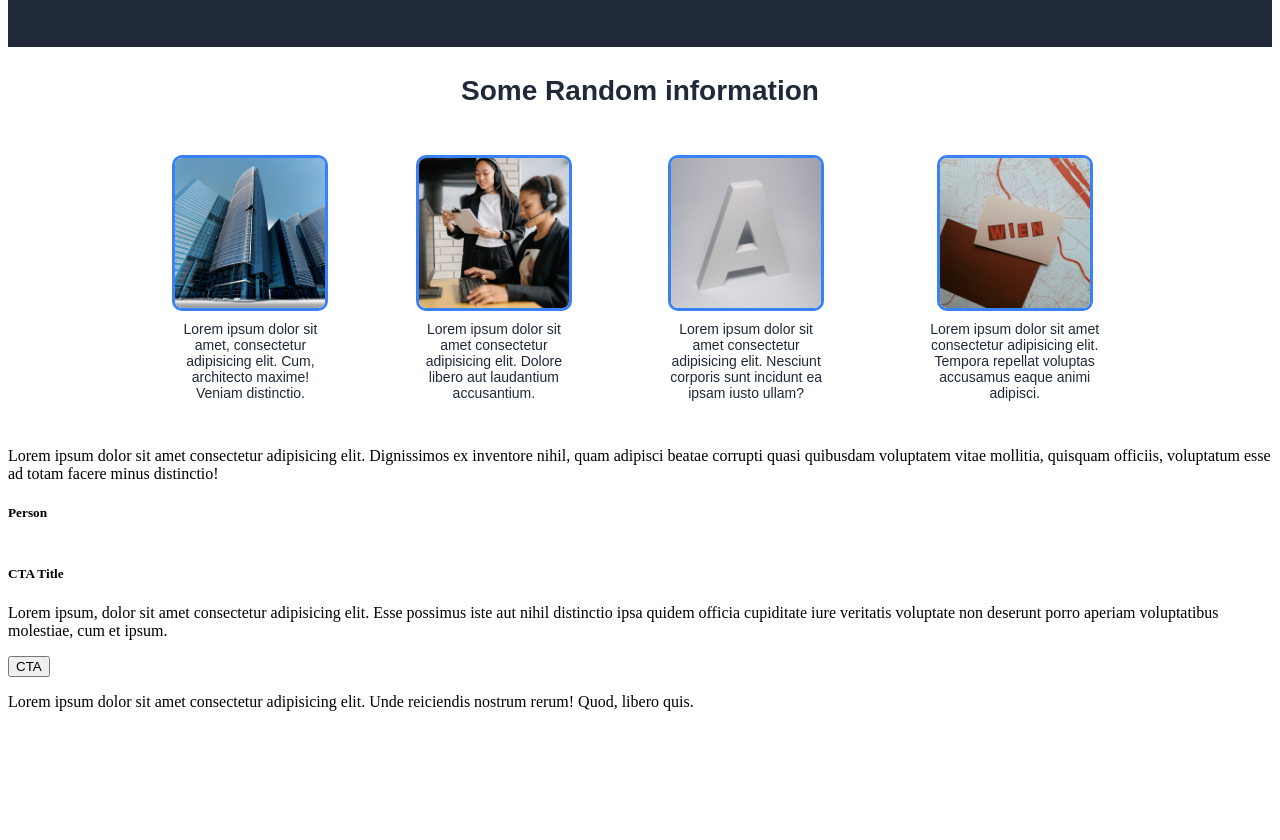
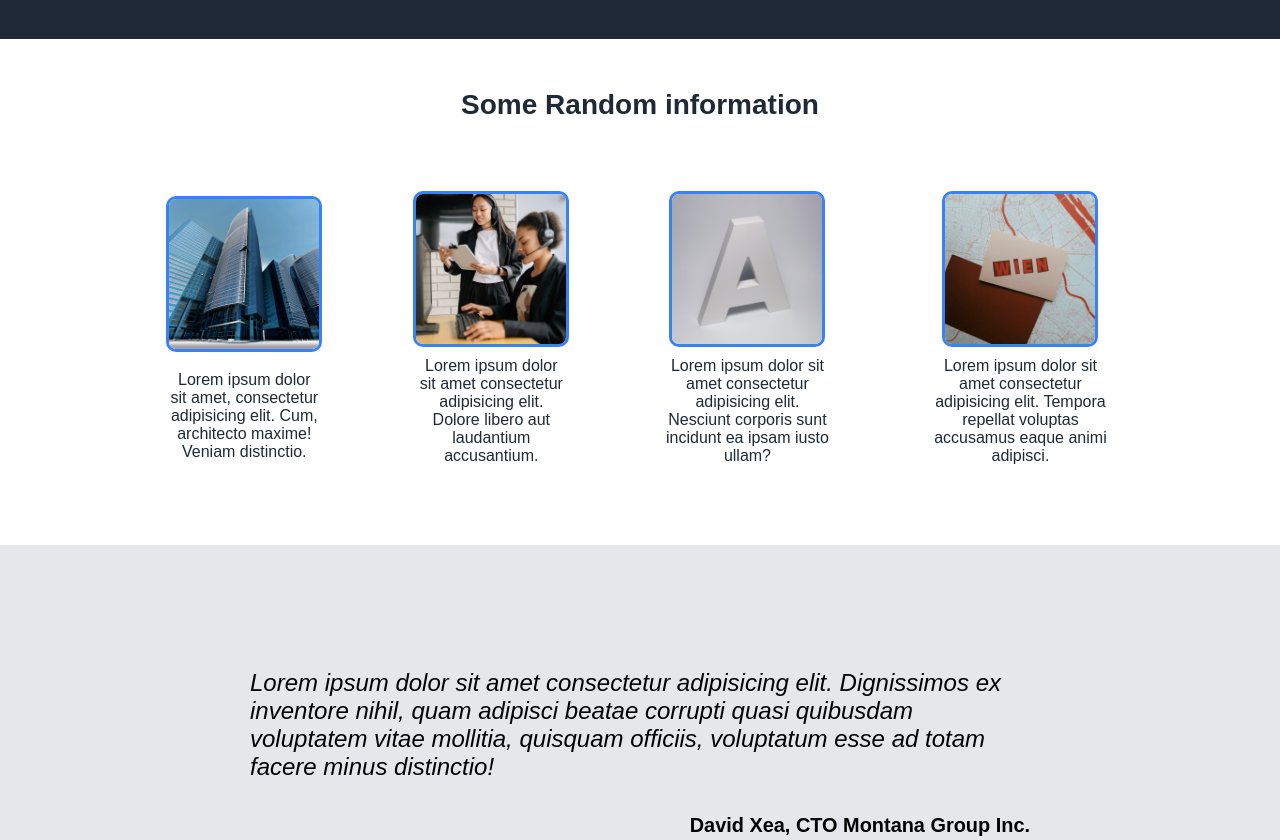
Before and after one commit to axelquartz/novara-landing-page, a plain HTML site: page index.html in a window 1280 px wide. Shown: the part 525-1365 px from the top of the page. Before the commit the page ends 1260 px from the top, so only its background shows below. Drawn offline with Linux system fonts and the light colour scheme.

Commit message:
The style properties are applied to the whole page

```diff
--- a/index.html
+++ b/index.html
@@ -49,20 +49,20 @@
             </div>
         </div>
         <div class="testimonial">
-            <p>Lorem ipsum dolor sit amet consectetur adipisicing elit. Dignissimos ex inventore nihil, quam adipisci beatae corrupti quasi quibusdam voluptatem vitae mollitia, quisquam officiis, voluptatum esse ad totam facere minus distinctio!</p>
-            <h5>Person</h5>
+            <p><em>Lorem ipsum dolor sit amet consectetur adipisicing elit. Dignissimos ex inventore nihil, quam adipisci beatae corrupti quasi quibusdam voluptatem vitae mollitia, quisquam officiis, voluptatum esse ad totam facere minus distinctio!</em></p>
+            <h5>David Xea, CTO Montana Group Inc.</h5>
         </div>
         <div class="cta">
             <div class="left-cta">
-                <h5>CTA Title</h5>
-                <p>Lorem ipsum, dolor sit amet consectetur adipisicing elit. Esse possimus iste aut nihil distinctio ipsa quidem officia cupiditate iure veritatis voluptate non deserunt porro aperiam voluptatibus molestiae, cum et ipsum.</p>
+                <h5>Call to Action, It's Time!</h5>
+                <p>Sign up for our product by clicking that button rigth over there</p>
             </div>
             <div class="right-cta">
                 <button>CTA</button>
             </div>
         </div>
         <div class="footer">
-            <p>Lorem ipsum dolor sit amet consectetur adipisicing elit. Unde reiciendis nostrum rerum! Quod, libero quis.</p>
+            <p>Copyright ® The Odin Project 2022</p>
         </div>
     </div>
 </body>
--- a/style.css
+++ b/style.css
@@ -1,10 +1,11 @@
 body{
-    background-color: #ffffff;
+    margin: auto;
 }
 /*Main container. The parent of every section of the websibe*/
 .container{
     display: flex;
     flex-direction: column;
+    margin: o;
 }
 /*Header Section*/
 .header{
@@ -27,6 +28,7 @@ li{
     margin: auto 20px;
     font-family: Arial, Helvetica, sans-serif;
     color: #ffffff;
+    font-size: 16px;
 }
 /*Hero section*/
 .hero{
@@ -41,6 +43,7 @@ li{
 .left-section>p{
     color: #ffffff;
     font-family: Arial, Helvetica, sans-serif;
+    font-size: 16px;
 }
 .left-section>button{
     padding: 7px 60px;
@@ -69,10 +72,11 @@ h1{
     font-family: Arial, Helvetica, sans-serif;
     color: #1f2937;
     font-size: 28px;
+    margin: 50px 0;
 }
 .group-cards{
     display: flex;
-    margin: 0 120px;
+    margin: 50px 120px;
     justify-content: space-around;
 }
 .card{
@@ -92,7 +96,72 @@ h1{
 .card>p{
     text-align: center;
     font-family: Arial, Helvetica, sans-serif;
-    font-size: 14px;
+    font-size: 16px;
     color: #1f2937;
     margin: 10px 30px;
 }
+.testimonial{
+    padding: 100px 250px;
+    font-family: Arial, Helvetica, sans-serif;
+    font-size: 24px;
+    font-weight: light;
+    background-color: #e5e7eb;
+}
+.testimonial>h5{
+    font-family: Arial, Helvetica, sans-serif;
+    font-size: 18;
+    text-align: right;
+}
+.cta{
+    display: flex;
+    align-items: center;
+    margin: 100px 120px;
+    background-color: #3882F6;
+    padding: 50px;
+    border-radius: 10px;
+}
+.left-cta{
+    flex: 3;
+    display: block;
+    margin: 0 40px;
+}
+.left-cta>h5{
+    font-family: Arial, Helvetica, sans-serif;
+    font-size: 18px;
+    font-weight: bold;
+    color: #ffffff;
+    margin: auto;
+}
+.left-cta>p{
+    font-size: 16px;
+    font-family: Arial, Helvetica, sans-serif;
+    color: #ffffff;
+    margin: auto;
+}
+
+.right-cta{
+    flex: 1;
+    display: flex;
+    align-items: flex-end;
+}
+.cta>.right-cta>button{
+    padding: 7px 60px;
+    background-color: #3882F6;
+    border: solid #ffffff 3px;
+    border-radius: 5px;
+    border: solid #ffffff 3px;
+    font-weight: bold;
+    color: #ffffff;
+    margin: auto;
+}
+.footer{
+    background-color: #1f2937;
+    padding: 30px;
+}
+.footer>p{
+    font-family: Arial, Helvetica, sans-serif;
+    font-size: 16px;
+    text-align: center;
+    color: #ffffff;
+    margin: auto;
+}
```
